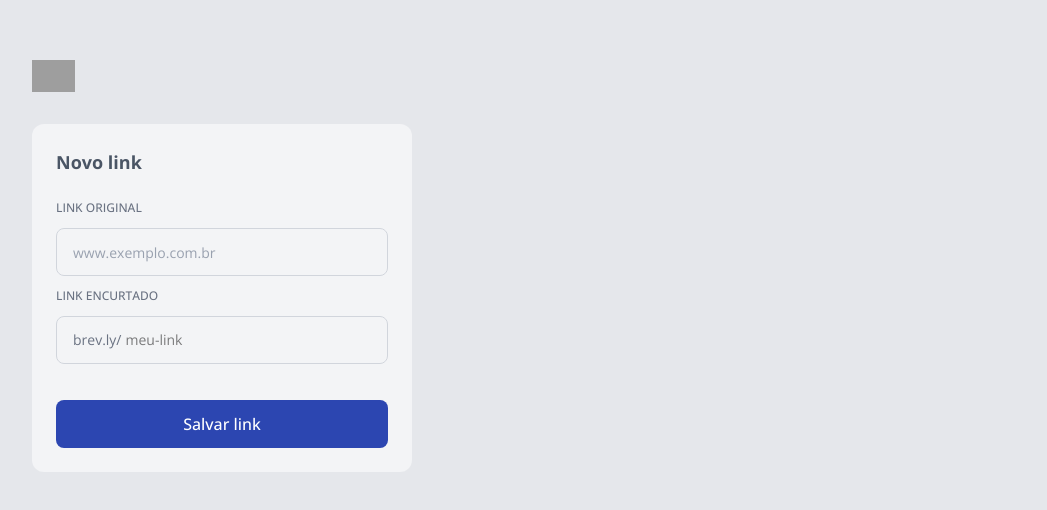
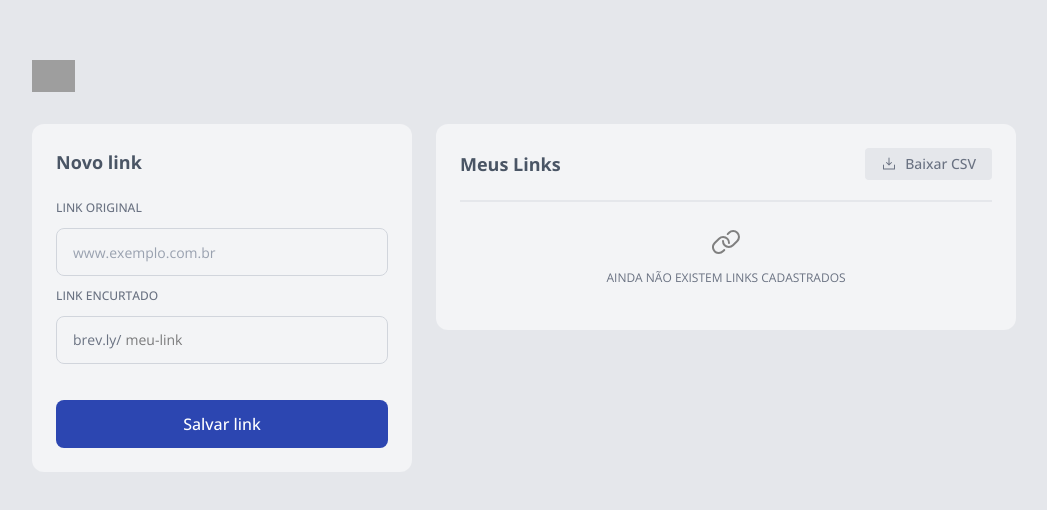
Before and after one commit to ginkotte/brev.ly, a React (Vite) app in the folder web/: page / in a window 1280 px wide. Shown: the part 134-644 px from the top of the page, without its empty margins (96-1143 px from the left). Built offline with nearby package versions, Linux system fonts and the light colour scheme; grey boxes are pictures that could not be loaded.

Commit message:
feat: Links List component

```diff
--- a/web/package.json
+++ b/web/package.json
@@ -10,6 +10,7 @@
 		"preview": "vite preview"
 	},
 	"dependencies": {
+		"@phosphor-icons/react": "^2.1.10",
 		"@radix-ui/react-slot": "^1.3.0",
 		"@tailwindcss/vite": "^4.3.2",
 		"react": "^19.2.7",
--- a/web/src/app.tsx
+++ b/web/src/app.tsx
@@ -1,4 +1,5 @@
 import logo from "./assets/logo.svg";
+import { LinksList } from "./components/links-list";
 import { NewLink } from "./components/new-link";
 
 export function App() {
@@ -13,9 +14,7 @@ export function App() {
 
         <div className="flex gap-6">
           <NewLink />
-
-          {/* Futuramente */}
-          {/* <LinksList /> */}
+          <LinksList />
         </div>
       </div>
     </main>
--- /dev/null
+++ b/web/src/components/links-list-empty.tsx
@@ -0,0 +1,10 @@
+import { LinkIcon } from "@phosphor-icons/react";
+
+export function LinksListEmpty() {
+  return(
+    <div className="flex flex-col gap-3 items-center justify-between">
+      <LinkIcon strokeWidth={1.5} color="gray" className="size-8"/>
+      <span className="text-xs text-gray-500 uppercase">ainda não existem links cadastrados</span>
+    </div>
+  )
+}
--- /dev/null
+++ b/web/src/components/links-list-header.tsx
@@ -0,0 +1,14 @@
+import { Button } from "./ui/button";
+import { DownloadSimpleIcon } from "@phosphor-icons/react";
+
+export function LinksListHeader() {
+  return(
+    <div className="w-full flex items-center justify-between">
+      <span className="text-lg font-bold text-gray-600">Meus Links</span>
+        <Button variant="secondary" className="h-8 rounded-sm" >
+          <DownloadSimpleIcon strokeWidth={1.5} className="size-4"/>
+          <span className="text-sm">Baixar CSV</span>
+        </Button>
+    </div>
+  )
+}
--- /dev/null
+++ b/web/src/components/links-list.tsx
@@ -0,0 +1,16 @@
+import { LinksListEmpty } from "./links-list-empty";
+import { LinksListHeader } from "./links-list-header"
+
+export function LinksList() {
+  return (
+    <div className="w-full max-w-[580px] h-full overflow-hidden rounded-xl bg-gray-100 p-6">
+      <LinksListHeader />
+
+      <div className="flex flex-col gap-6 py-5">
+        <div className="h-px bg-gray-200 border-t border-gray-200/50 box-content"></div>
+        <LinksListEmpty />
+      </div>
+
+    </div>
+  );
+}
--- a/web/src/components/ui/button.tsx
+++ b/web/src/components/ui/button.tsx
@@ -9,13 +9,13 @@ const buttonVariants = tv({
   variants: {
     variant: {
       primary: "bg-blue-base text-white hover:bg-blue-base/80",
-      secondary: "bg-gray-200 text-gray-600 hover:bg-gray-300",
+      secondary: "bg-gray-200 text-gray-500 hover:text-gray-500/50 hover:bg-gray-200/50",
       danger: "bg-danger text-white hover:opacity-90",
     },
 
     size: {
-      default: "h-12 w-full px-4",
-      icon: "h-10 w-10",
+      default: "h-12 px-4",
+      icon: "h-10 w-full",
       "icon-sm": "h-8 w-8",
     },
   },
@@ -30,10 +30,10 @@ type ButtonProps = ComponentProps<'button'> & VariantProps<typeof buttonVariants
     asChild?: boolean
 }
 
-export function Button({size, className, asChild, ...props}: ButtonProps) {
+export function Button({variant, size, className, asChild, ...props}: ButtonProps) {
     const Component = asChild ? Slot : 'button'
 
     return(
-        <Component className={buttonVariants({size, className})} {...props}/>
+        <Component className={buttonVariants({variant, size, className})} {...props}/>
     )
 }
```
Also changed, not shown: 1 other file (tests, documents, lock files or other folders).
